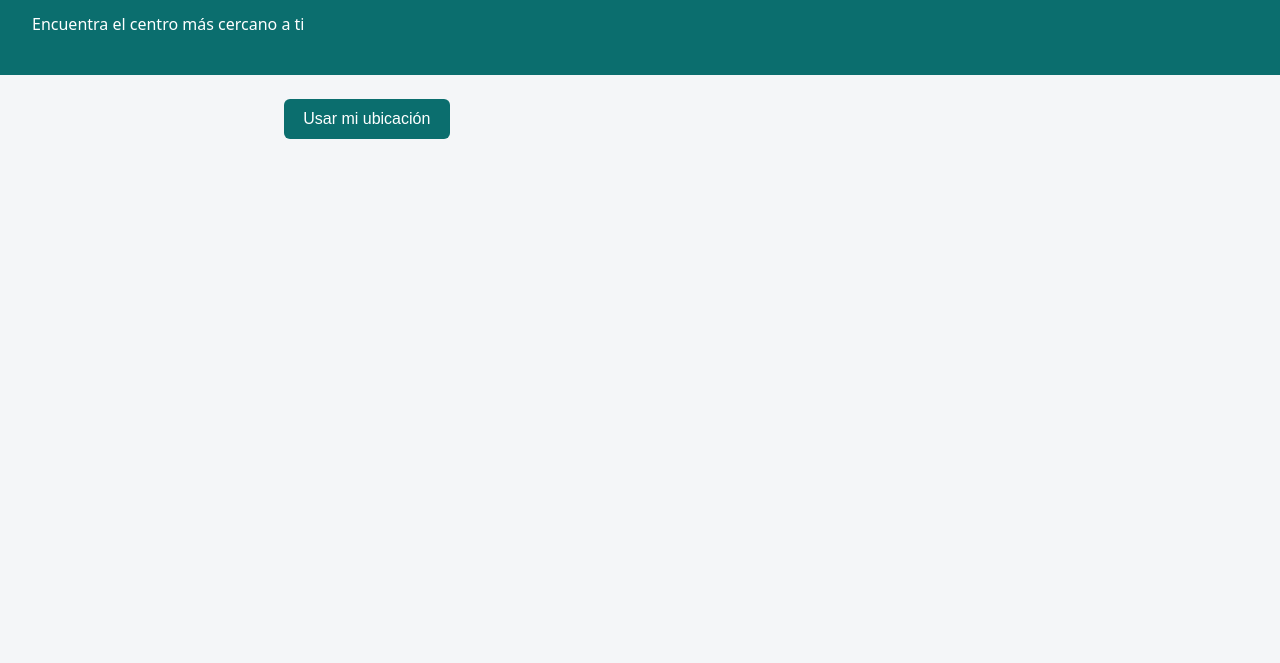
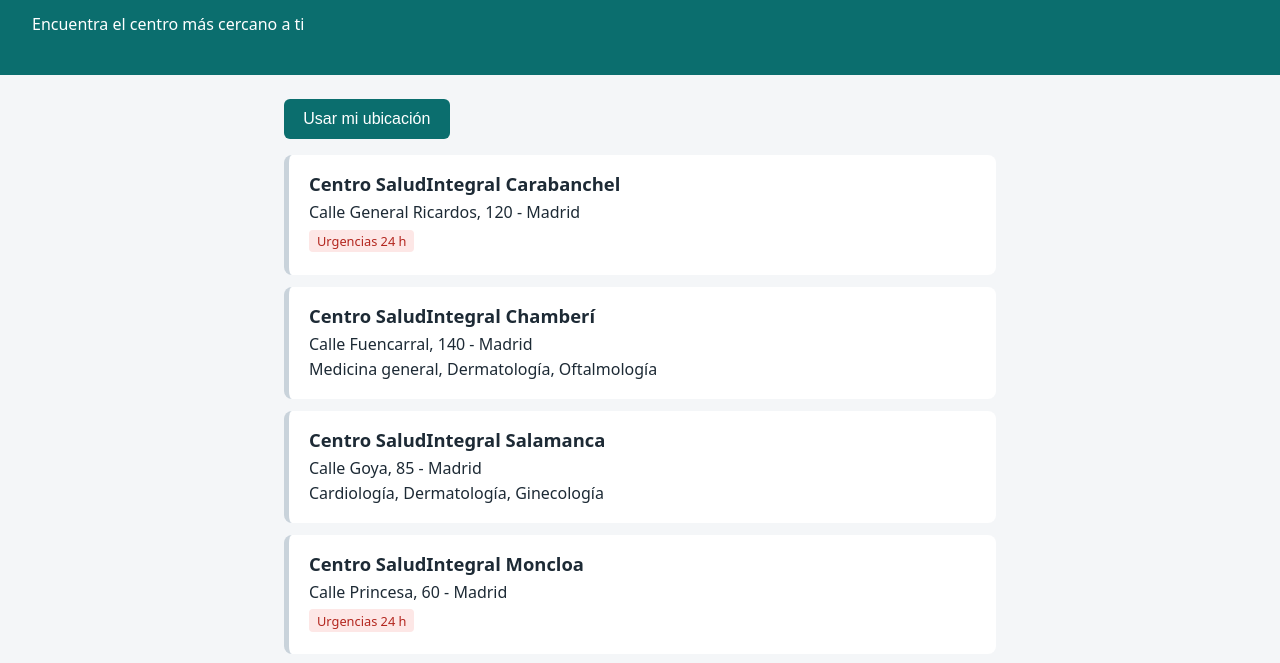
Before and after one commit to NoemiCano/API_Geolocalizacion, a plain HTML site: page index.html in a window 1280 px wide. Shown: the part 70-733 px from the top of the page. Drawn offline with Linux system fonts and the light colour scheme.

Commit message:
create cards

```diff
--- a/script.js
+++ b/script.js
@@ -8,4 +8,45 @@ async function get(url)
     return (respuesta);
 }
 
-get(URL_CENTROS);
+async function loadCenters()
+{
+	const datos = await get(URL_CENTROS);
+	const centros = datos.centros;
+	const listaCentros = document.getElementById("lista-centros");
+
+	for (let i = 0; i < centros.length; i++)
+	{
+		const centroMedico = createCard(centros[i]);
+		listaCentros.appendChild(centroMedico);
+	}
+}
+
+function createCard(centro)
+{
+	const card = document.createElement("div");
+	card.classList.add("centro");
+
+	const name = document.createElement("h2");
+	name.textContent = centro.nombre;
+	card.appendChild(name);
+
+	const address = document.createElement("p");
+	address.textContent = centro.direccion + " - " + centro.municipio;
+	card.appendChild(address);
+
+	const specialty = document.createElement("p");
+	specialty.textContent = centro.especialidades.join(", ");
+	card.appendChild(specialty);
+
+	if (centro.urgencias == true)
+	{
+		const emergency = document.createElement("p");
+		specialty.textContent = "Urgencias 24 h";
+		specialty.classList.add("centro-urgencias");
+		card.appendChild(emergency);
+	}
+
+	return (card);
+}
+
+loadCenters();
```
Also changed, not shown: index.html (+3 -0 lines).
